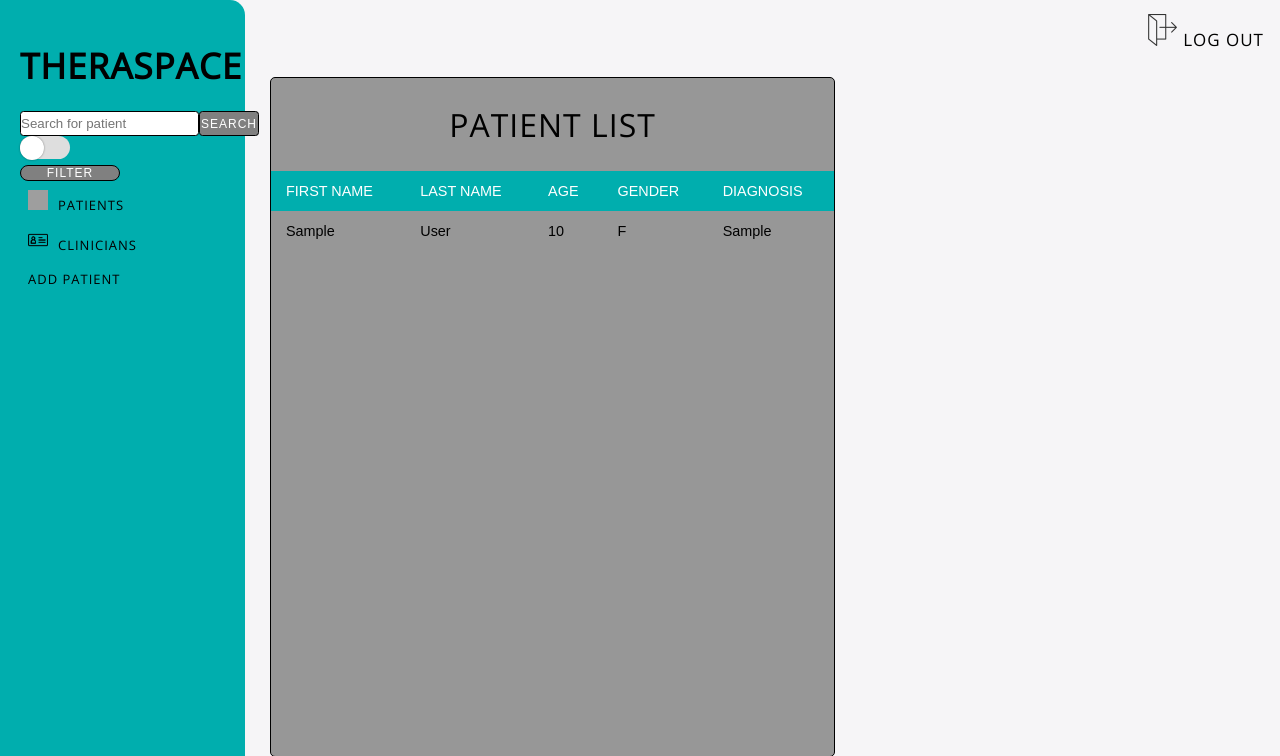
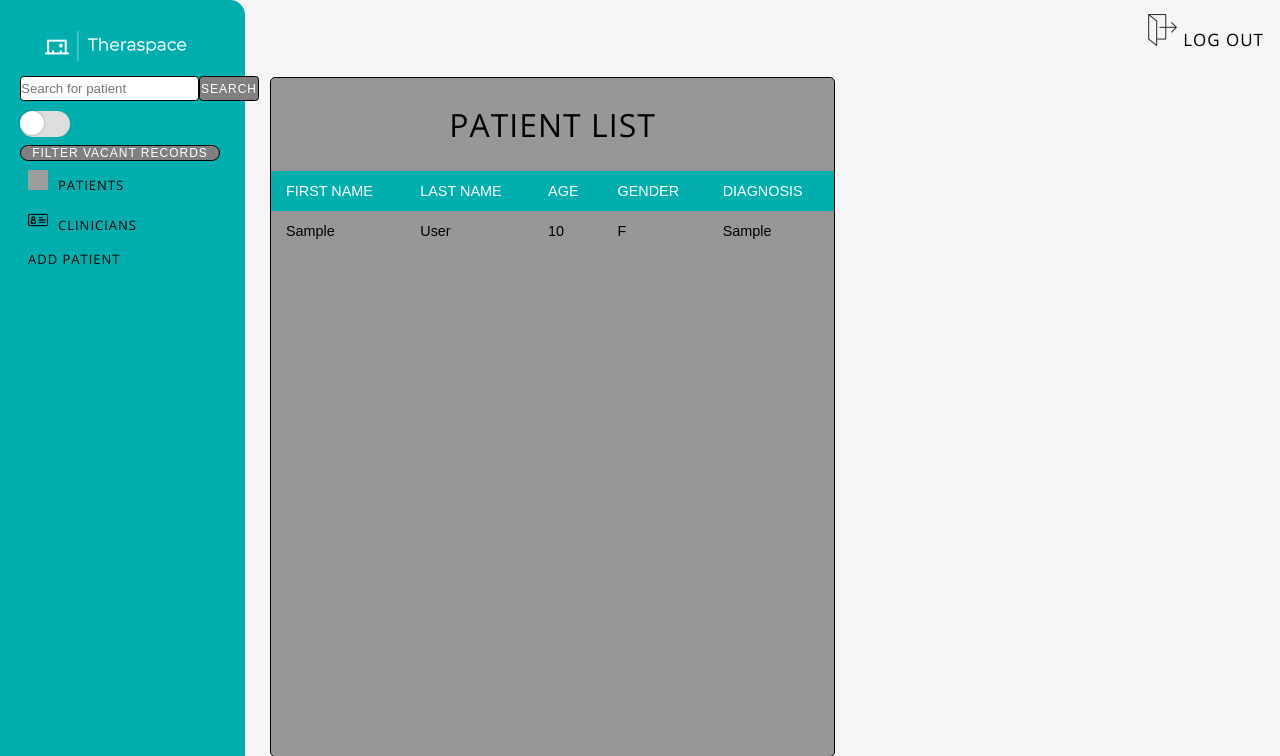
Before and after one commit to dsamala/theraspace, a Django app: page /patients/ in a window 1280 px wide. Shown: the top 756 px of the page. Run offline with Django 4.2, Linux system fonts and the light colour scheme; a user stored in the database is signed in; tables that the repository leaves empty hold one stand-in row (values such as "Sample post"); grey boxes are pictures that could not be loaded.

Commit message:
added logo image for navbar, adjusted css on filter

```diff
--- a/main_app/static/styles/styles.css
+++ b/main_app/static/styles/styles.css
@@ -43,6 +43,11 @@ a {
     flex-direction: row;
     text-align: center;
     margin: 0 10%;
+}
+
+.logo-container{
+    min-width: 200px;
+    min-height: 50px;
 }
 
 .sign-in-container{
@@ -266,6 +271,7 @@ a {
 .search-box{
    display: flex;
    flex-direction: row;
+   margin-bottom: 10px;
 }
 
 .search-box input{
@@ -340,7 +346,7 @@ a {
     background-color: #808080;
     color: white;
     margin-top: 5%;
-    width: 100px;
+    width: 200px;
 }
 
 .clinician-list{
--- a/main_app/templates/clinician_delete_confirm.html
+++ b/main_app/templates/clinician_delete_confirm.html
@@ -4,7 +4,7 @@
 <div class="home-container">
 
     <div class="side-nav">
-        <div><a class="logolink" href="/"><h1 class="logo-title">Theraspace</h1></a></div>
+        <div class="logo-container"><a class="logolink" href="/"><img class="logo-icon" src="{% static '../static/images/logo.png' %}"></img></a></div>
         <a class="homelink" href="/patients"><img class="icon" src="{% static '../static/images/record.png' %}"></img>Patients</a>
         <a class="homelink" href="/clinicians"><img class="icon" src="{% static '../static/images/license.png' %}"></img>Clinicians</a>
 
--- a/main_app/templates/clinician_detail.html
+++ b/main_app/templates/clinician_detail.html
@@ -3,7 +3,7 @@
 {% block content %}
 <div class="home-container">
     <div class="side-nav">
-        <div><a class="logolink" href="/"><h1 class="logo-title">Theraspace</h1></a></div>
+        <div class="logo-container"><a class="logolink" href="/"><img class="logo-icon" src="{% static '../static/images/logo.png' %}"></img></a></div>
         <a class="homelink" href="/patients"><img class="icon" src="{% static '../static/images/record.png' %}"></img>Patients</a>
         <a class="homelink" href="/clinicians"><img class="icon" src="{% static '../static/images/license.png' %}"></img>Clinicians</a>
         <a class="homelink" href="/clinicians/new">Add Clinician</a>
--- a/main_app/templates/clinician_list.html
+++ b/main_app/templates/clinician_list.html
@@ -4,7 +4,7 @@
 <div class="home-container">
 
     <div class="side-nav">
-        <div><a class="logolink" href="/"><h1 class="logo-title">Theraspace</h1></a></div>
+        <div class="logo-container"><a class="logolink" href="/"><img class="logo-icon" src="{% static '../static/images/logo.png' %}"></img></a></div>
         <form class="search-box">
             <input class="input-search"  type="text" name="name" placeholder="Search for clinician"/>
             <input class="btn-search" type="submit" value="Search" />
@@ -13,7 +13,7 @@
             <div class="switch">
                 <input class="switch-input" id="switch-1" type="checkbox" name="checkclinicians">
                 <label class="switch-label" for="switch-1"></label>
-                <input class="switch-btn" type="submit" value="Filter"/>
+                <input class="switch-btn" type="submit" value="Filter Vacant Records"/>
             </div>
         </form>
         <a class="homelink" href="/patients"><img class="icon" src="{% static '../static/images/record.png' %}"></img>Patients</a>
--- a/main_app/templates/clinician_new.html
+++ b/main_app/templates/clinician_new.html
@@ -4,7 +4,7 @@
 <div class="home-container">
 
     <div class="side-nav">
-        <div><a class="logolink" href="/"><h1 class="logo-title">Theraspace</h1></a></div>
+        <div class="logo-container"><a class="logolink" href="/"><img class="logo-icon" src="{% static '../static/images/logo.png' %}"></img></a></div>
         <a class="homelink" href="/patients"><img class="icon" src="{% static '../static/images/record.png' %}"></img>Patients</a>
         <a class="homelink" href="/clinicians"><img class="icon" src="{% static '../static/images/license.png' %}"></img>Clinicians</a>
         <a class="homelink" href="/clinicians/new">Add Clinician</a>
--- a/main_app/templates/clinician_update.html
+++ b/main_app/templates/clinician_update.html
@@ -4,7 +4,7 @@
 <div class="home-container">
 
     <div class="side-nav">
-        <div><a class="logolink" href="/"><h1 class="logo-title">Theraspace</h1></a></div>
+        <div class="logo-container"><a class="logolink" href="/"><img class="logo-icon" src="{% static '../static/images/logo.png' %}"></img></a></div>
         <a class="homelink" href="/patients"><img class="icon" src="{% static '../static/images/record.png' %}"></img>Patients</a>
         <a class="homelink" href="/clinicians"><img class="icon" src="{% static '../static/images/license.png' %}"></img>Clinicians</a>
 
--- a/main_app/templates/home.html
+++ b/main_app/templates/home.html
@@ -4,7 +4,7 @@
 <div class="home-container">
 
     <div class="side-nav">
-        <div><a class="logolink" href="/"><h1 class="logo-title">Theraspace</h1></a></div>
+        <div class="logo-container"><a class="logolink" href="/"><img class="logo-icon" src="{% static '../static/images/logo.png' %}"></img></a></div>
         <a class="homelink" href="/patients"><img class="icon" src="{% static '../static/images/record.png' %}"></img>Patients</a>
         <a class="homelink" href="/clinicians"><img class="icon" src="{% static '../static/images/license.png' %}"></img>Clinicians</a>
         <a class="homelink" href="patients/new">Add Patient</a>
--- a/main_app/templates/patient_delete_confirm.html
+++ b/main_app/templates/patient_delete_confirm.html
@@ -4,7 +4,7 @@
 <div class="home-container">
 
     <div class="side-nav">
-        <div><a class="logolink" href="/"><h1 class="logo-title">Theraspace</h1></a></div>
+        <div class="logo-container"><a class="logolink" href="/"><img class="logo-icon" src="{% static '../static/images/logo.png' %}"></img></a></div>
         <a class="homelink" href="/patients"><img class="icon" src="{% static '../static/images/record.png' %}"></img>Patients</a>
         <a class="homelink" href="/clinicians"><img class="icon" src="{% static '../static/images/license.png' %}"></img>Clinicians</a>
 
--- a/main_app/templates/patient_detail.html
+++ b/main_app/templates/patient_detail.html
@@ -4,7 +4,7 @@
 <div class="home-container">
 
     <div class="side-nav">
-        <div><a class="logolink" href="/"><h1 class="logo-title">Theraspace</h1></a></div>
+        <div class="logo-container"><a class="logolink" href="/"><img class="logo-icon" src="{% static '../static/images/logo.png' %}"></img></a></div>
         <a class="homelink" href="/patients"><img class="icon" src="{% static '../static/images/record.png' %}"></img>Patients</a>
         <a class="homelink" href="/clinicians"><img class="icon" src="{% static '../static/images/license.png' %}"></img>Clinicians</a>
     </div>
--- a/main_app/templates/patient_list.html
+++ b/main_app/templates/patient_list.html
@@ -4,7 +4,7 @@
 <div class="home-container">
 
     <div class="side-nav">
-        <div><a class="logolink" href="/"><h1 class="logo-title">Theraspace</h1></a></div>
+        <div class="logo-container"><a class="logolink" href="/"><img class="logo-icon" src="{% static '../static/images/logo.png' %}"></img></a></div>
         <form class="search-box">
             <input class="input-search" type="text" name="name" placeholder="Search for patient"/>
             <input class="btn-search" type="submit" value="Search" />
@@ -13,7 +13,7 @@
             <div class="switch">
                 <input class="switch-input" id="switch-1" type="checkbox" name="checkpatients">
                 <label class="switch-label" for="switch-1"></label>
-                <input class="switch-btn" type="submit" value="Filter"/>
+                <input class="switch-btn" type="submit" value="Filter Vacant Records"/>
             </div>
         </form>
         <a class="homelink" href="/patients"><img class="icon" src="{% static '../static/images/record.png' %}"></img>Patients</a>
--- a/main_app/templates/patient_new.html
+++ b/main_app/templates/patient_new.html
@@ -4,7 +4,7 @@
 <div class="home-container">
 
     <div class="side-nav">
-        <div><a class="logolink" href="/"><h1 class="logo-title">Theraspace</h1></a></div>
+        <div class="logo-container"><a class="logolink" href="/"><img class="logo-icon" src="{% static '../static/images/logo.png' %}"></img></a></div>
         <a class="homelink" href="/patients"><img class="icon" src="{% static '../static/images/record.png' %}"></img>Patients</a>
         <a class="homelink" href="/clinicians"><img class="icon" src="{% static '../static/images/license.png' %}"></img>Clinicians</a>
         <a class="homelink" href="/patients/new">Add Patient</a>
--- a/main_app/templates/patient_update.html
+++ b/main_app/templates/patient_update.html
@@ -4,7 +4,7 @@
 <div class="home-container">
 
     <div class="side-nav">
-        <div><a class="logolink" href="/"><h1 class="logo-title">Theraspace</h1></a></div>
+        <div class="logo-container"><a class="logolink" href="/"><img class="logo-icon" src="{% static '../static/images/logo.png' %}"></img></a></div>
         <a class="homelink" href="/patients"><img class="icon" src="{% static '../static/images/record.png' %}"></img>Patients</a>
         <a class="homelink" href="/clinicians"><img class="icon" src="{% static '../static/images/license.png' %}"></img>Clinicians</a>
 
```
Also changed, not shown: main_app/static/images/logo.png (added).
